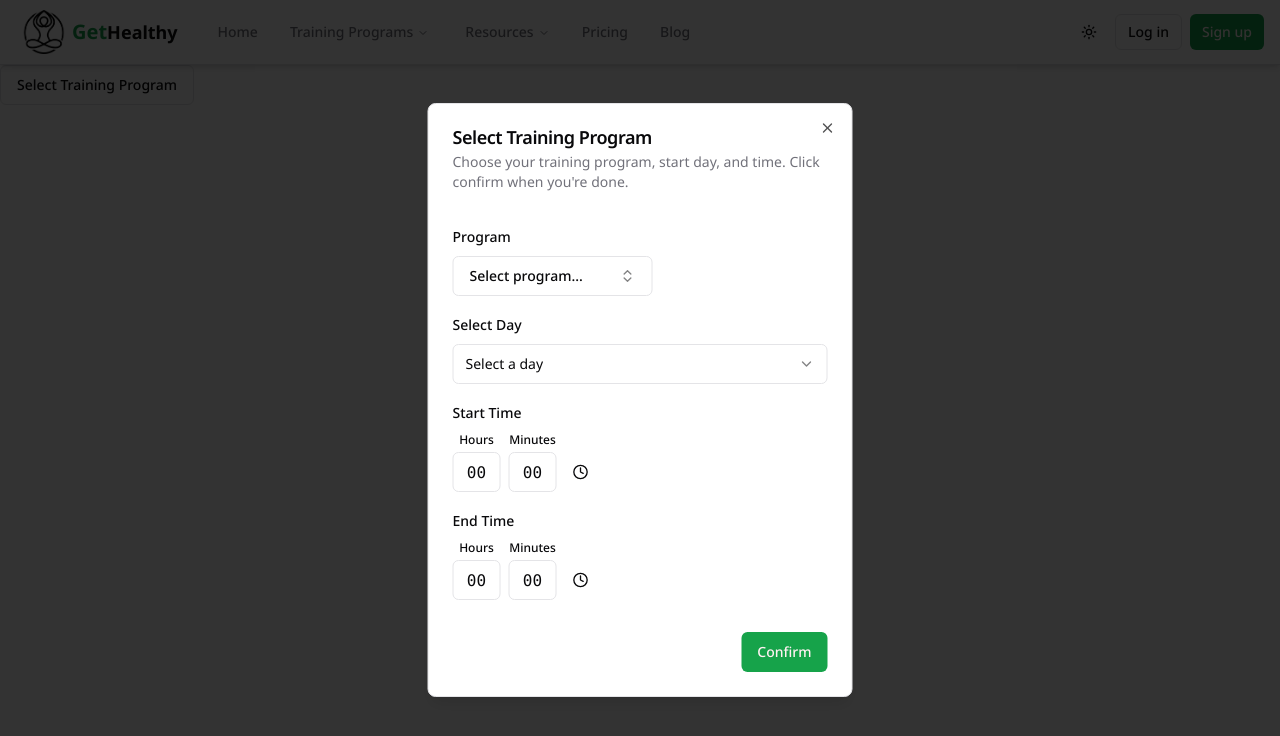
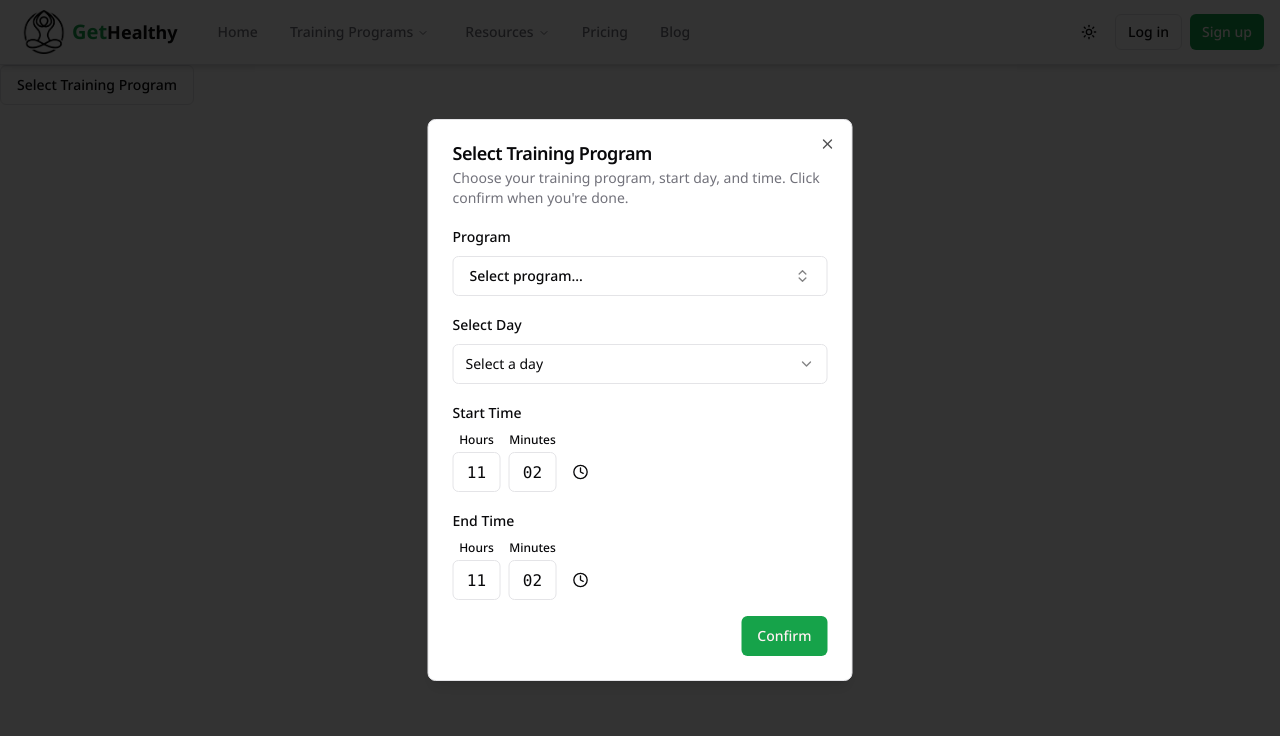
Before and after one commit to Milan-Kovacevic/GetHealthy, a React (Vite) app in the folder gh-client/: page /test in a window 1280 px wide. Both pictures are taken after a click on the button "Select Training Program". Shown: the top 736 px of the page. Built offline with nearby package versions, Linux system fonts and the light colour scheme.

Commit message:
Finished issue UI04

```diff
--- a/gh-client/src/pages/schedule/components/TrainingProgramOnScheduleDialog.tsx
+++ b/gh-client/src/pages/schedule/components/TrainingProgramOnScheduleDialog.tsx
@@ -1,6 +1,5 @@
 "use client";
 
-import * as React from "react";
 import { useState } from "react";
 import { Button } from "@/components/ui/button";
 import {
@@ -19,7 +18,6 @@ import {
   SelectTrigger,
   SelectValue,
 } from "@/components/ui/select";
-import { Label } from "@/components/ui/label";
 
 import {
   Command,
@@ -41,13 +39,14 @@ import { TimePicker } from "./TimePicker";
 import {
   Form,
   FormControl,
-  FormDescription,
   FormField,
   FormItem,
   FormLabel,
   FormMessage,
 } from "@/components/ui/form";
 import { useForm } from "react-hook-form";
+import { z } from "zod";
+import { zodResolver } from "@hookform/resolvers/zod";
 
 const options = [
   { value: "beginner-strength-training", label: "Beginner Strength Training" },
@@ -55,7 +54,7 @@ const options = [
   { value: "advanced-powerlifting", label: "Advanced Powerlifting" },
   { value: "cardio-and-core", label: "Cardio and Core" },
   { value: "flexibility-and-yoga", label: "Flexibility and Yoga" },
-];
+] as const;
 
 const daysOfWeek = [
   "Monday",
@@ -65,30 +64,57 @@ const daysOfWeek = [
   "Friday",
   "Saturday",
   "Sunday",
-];
+] as const;
+
+const formSchema = z
+  .object({
+    program: z
+      .string({
+        required_error: "Please select a program.",
+        invalid_type_error: "That's not a valid program.",
+      })
+      .refine(
+        (val) => options.some((option) => option.value === val),
+        "Please select a program."
+      ),
+
+    day: z.enum(daysOfWeek, {
+      required_error: "Please select a day.",
+      invalid_type_error: "That's not a valid day.",
+    }),
+
+    startTime: z.date().refine((val) => !isNaN(new Date(val).getTime()), {
+      message: "Please enter a valid start time.",
+    }),
+
+    endTime: z.date().refine((val) => !isNaN(new Date(val).getTime()), {
+      message: "Please enter a valid end time.",
+    }),
+  })
+  .refine((data) => data.endTime > data.startTime, {
+    message: "End time must be after the start time.",
+    path: ["endTime"], // This specifies which field the error is associated with
+  });
 
 export default function TrainingProgramModal() {
-  const minuteRef = React.useRef<HTMLInputElement>(null);
-  const hourRef = React.useRef<HTMLInputElement>(null);
-  const secondRef = React.useRef<HTMLInputElement>(null);
+  const form = useForm<z.infer<typeof formSchema>>({
+    resolver: zodResolver(formSchema),
+    defaultValues: {
+      program: "",
+      day: "",
+      startTime: new Date(),
+      endTime: new Date(),
+    },
+  });
 
-  const form = useForm();
+  function onSubmit(values: z.infer<typeof formSchema>) {
+    console.log(values);
+    setOpen(false);
+  }
 
   const [open, setOpen] = useState(false);
   const [searchOpen, setSearchOpen] = useState(false);
   const [program, setProgram] = useState("");
-  const [startDay, setStartDay] = useState("");
-  const [startTime, setStartTime] = useState("");
-
-  const [startDate, setStartDate] = useState<Date>();
-  const [endDate, setEndDate] = useState<Date>();
-
-  const handleConfirm = () => {
-    console.log("Selected Program:", program);
-    console.log("Start Day:", startDay);
-    console.log("Start Time:", startTime);
-    setOpen(false);
-  };
 
   const handleChange = (value: any) => {
     setProgram(value);
@@ -101,6 +127,7 @@ export default function TrainingProgramModal() {
         <Button variant="outline">Select Training Program</Button>
       </DialogTrigger>
       <DialogContent className="sm:max-w-[425px]">
+        <form onSubmit={form.handleSubmit(onSubmit)}>
           <DialogHeader>
             <DialogTitle>Select Training Program</DialogTitle>
             <DialogDescription>
@@ -113,7 +140,7 @@ export default function TrainingProgramModal() {
               <FormField
                 control={form.control}
                 name="program"
-              render={() => (
+                render={({ field }) => (
                   <FormItem>
                     <FormLabel>Program</FormLabel>
                     <FormControl>
@@ -124,9 +151,9 @@ export default function TrainingProgramModal() {
                               variant="outline"
                               role="combobox"
                               aria-expanded={open}
-                            className="w-[200px] justify-between"
+                              className="justify-between"
                             >
-                            {program
+                              {field.value
                                 ? options.find(
                                     (option) => option.value === program
                                   )?.label
@@ -134,7 +161,7 @@ export default function TrainingProgramModal() {
                               <ChevronsUpDown className="opacity-50" />
                             </Button>
                           </PopoverTrigger>
-                        <PopoverContent className="w-[200px] p-0">
+                          <PopoverContent className="p-0">
                             <Command>
                               <CommandInput
                                 placeholder="Search program..."
@@ -149,6 +176,11 @@ export default function TrainingProgramModal() {
                                       value={option.value}
                                       onSelect={(currentValue) => {
                                         handleChange(
+                                          currentValue === program
+                                            ? ""
+                                            : currentValue
+                                        );
+                                        field.onChange(
                                           currentValue === program
                                             ? ""
                                             : currentValue
@@ -174,18 +206,22 @@ export default function TrainingProgramModal() {
                         </Popover>
                       </div>
                     </FormControl>
+                    <FormMessage />
                   </FormItem>
                 )}
               />
               <FormField
                 control={form.control}
                 name="day"
-              render={() => (
+                render={({ field }) => (
                   <FormItem>
                     <FormLabel>Select Day</FormLabel>
                     <FormControl>
                       <div className="flex flex-col gap-4">
-                      <Select onValueChange={setStartDay} value={startDay}>
+                        <Select
+                          onValueChange={field.onChange}
+                          value={field.value}
+                        >
                           <SelectTrigger className="col-span-3">
                             <SelectValue placeholder="Select a day" />
                           </SelectTrigger>
@@ -199,44 +235,52 @@ export default function TrainingProgramModal() {
                         </Select>
                       </div>
                     </FormControl>
+                    <FormMessage />
                   </FormItem>
                 )}
               />
               <FormField
                 control={form.control}
                 name="startTime"
-              render={() => (
+                render={({ field }) => (
                   <FormItem>
                     <FormLabel>Start Time</FormLabel>
                     <FormControl>
                       <div className="flex flex-col gap-4">
-                      <TimePicker date={startDate} setDate={setStartDate} />
+                        <TimePicker
+                          date={new Date(field.value)}
+                          setDate={(date) => field.onChange(date)}
+                        />
                       </div>
                     </FormControl>
+                    <FormMessage />
                   </FormItem>
                 )}
               />
               <FormField
                 control={form.control}
                 name="endTime"
-              render={() => (
+                render={({ field }) => (
                   <FormItem>
                     <FormLabel>End Time</FormLabel>
                     <FormControl>
                       <div className="flex flex-col gap-4">
-                      <TimePicker date={endDate} setDate={setEndDate} />
+                        <TimePicker
+                          date={new Date(field.value)}
+                          setDate={(date) => field.onChange(date)}
+                        />
                       </div>
                     </FormControl>
+                    <FormMessage />
                   </FormItem>
                 )}
               />
             </div>
           </Form>
           <DialogFooter>
-          <Button type="submit" onClick={handleConfirm}>
-            Confirm
-          </Button>
+            <Button type="submit">Confirm</Button>
           </DialogFooter>
+        </form>
       </DialogContent>
     </Dialog>
   );
```
Lines whose indentation alone changed are shown as unchanged.
